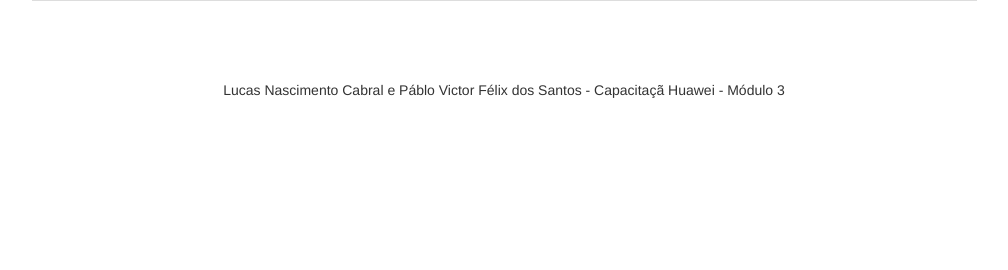
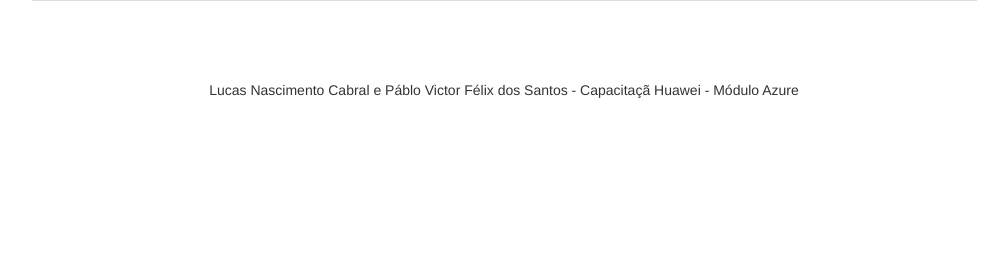
Before and after one commit to pablovfds/Projeto-AWS, a PHP site: page / in a window 1280 px wide. Shown: the part 373-643 px from the top of the page, without its empty margins (136-1144 px from the left). Run offline with PHP 8.4, Linux system fonts and the light colour scheme; data that the repository does not hold is empty; some libraries are stand-ins or nearby versions.

Commit message:
arquivo para vm

```diff
--- a/index.php
+++ b/index.php
@@ -65,7 +65,7 @@
 <div id="espaco"></div>
 <div id="footer">
     <div class="container">
-        <p class="muted credit" align="center">Lucas Nascimento Cabral e Páblo Victor Félix dos Santos - Capacitaçã Huawei - Módulo 3 </p>
+        <p class="muted credit" align="center">Lucas Nascimento Cabral e Páblo Victor Félix dos Santos - Capacitaçã Huawei - Módulo Azure </p>
     </div>
 </div>
 </html>
```
